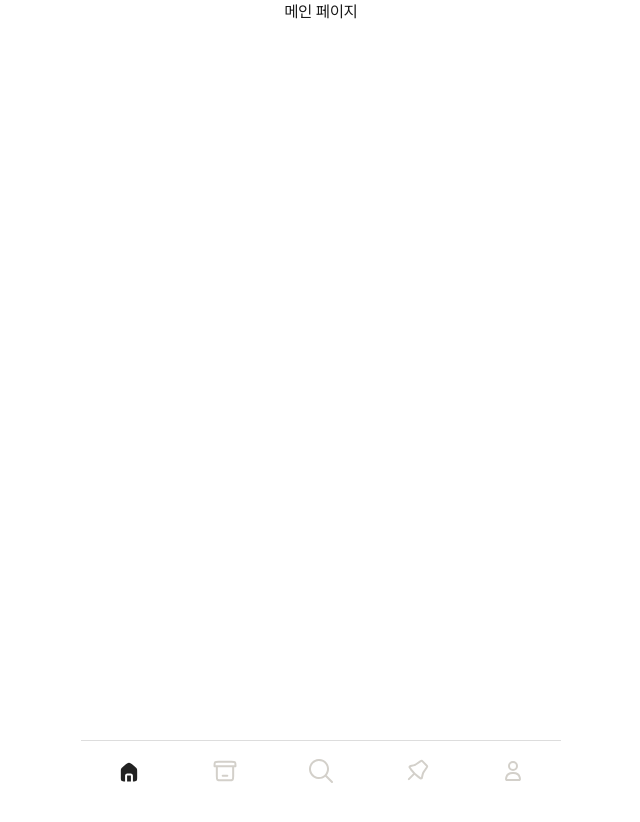
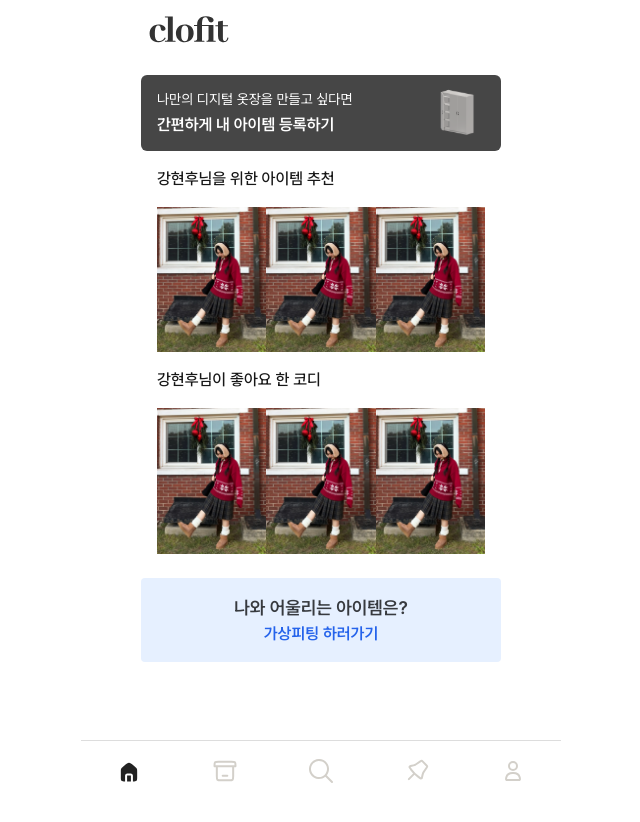
Before and after one commit to jiu6525/clofit, a Next.js app in the folder frontend/: page /home in a window 1280 px wide. Shown: the top 822 px of the page, without its empty margins (319-959 px from the left). Before the commit the page ends 800 px from the top, so only its background shows below. Built offline with nearby package versions, Linux system fonts and the light colour scheme.

Commit message:
피드 페이지 레이아웃

```diff
--- a/frontend/src/app/feed/page.tsx
+++ b/frontend/src/app/feed/page.tsx
@@ -1,3 +1,59 @@
-export default function Feed() {
-  return <div>피드 페이지</div>;
+'use client';
+
+import React, { useState } from 'react';
+import Navbar from '@/components/Navbar'; // Navbar 컴포넌트를 임포트
+import Image from 'next/image';
+
+export default function FeedPage() {
+  const placeholderImage = '/snap1.webp'; // 임시 이미지 경로
+  const [activeTab, setActiveTab] = useState('전체'); // 현재 선택된 탭 상태
+
+  // 탭 변경 함수
+  const handleTabClick = (tab: string) => {
+    setActiveTab(tab);
+  };
+
+  return (
+    <div className='flex flex-col items-center w-full min-h-screen bg-white'>
+      {/* Header */}
+      <header className='w-full py-4 px-6 text-left'>
+        <h1 className='text-2xl font-semibold'>탐색</h1>
+      </header>
+
+      {/* Tabs */}
+      <div className='w-full flex justify-around text-base font-medium my-2'>
+        {['전체', '상품', '코디'].map((tab) => (
+          <span
+            key={tab}
+            onClick={() => handleTabClick(tab)}
+            className={`pb-1 border-b-2 ${
+              activeTab === tab
+                ? 'text-[#373A3F] border-black'
+                : 'text-[#9095A1] border-transparent'
+            } cursor-pointer`}
+          >
+            {tab}
+          </span>
+        ))}
+      </div>
+
+      {/* Image Grid */}
+      <div className='grid grid-cols-2 gap-1 p-2 w-full max-w-[1024px] mx-auto'>
+        {Array.from({ length: 12 }).map((_, index) => (
+          <div key={index} className='w-full aspect-square relative'>
+            <Image
+              src={placeholderImage}
+              alt={`placeholder ${index}`}
+              layout='fill'
+              objectFit='cover'
+              className='w-full h-full'
+            />
+          </div>
+        ))}
+      </div>
+
+      {/* Bottom Navigation */}
+      <Navbar />
+    </div>
+  );
 }
--- a/frontend/src/app/globals.css
+++ b/frontend/src/app/globals.css
@@ -34,9 +34,11 @@ body {
 } */
 
 #app {
-  max-width: 100%; /* 너비를 뷰포트에 맞게 설정 */
+  width: 100%;
+  min-width: 360px;
+  max-width: 480px;
   min-height: 100vh;
-  padding-bottom: var(--navbar-height); /* 네비게이션 바 높이만큼 여백 추가 */
+  padding-bottom: var(--navbar-height);
   box-sizing: border-box;
   background-color: var(--background);
 }
--- a/frontend/src/app/home/page.tsx
+++ b/frontend/src/app/home/page.tsx
@@ -1,3 +1,81 @@
-export default function Main() {
-  return <div>메인 페이지</div>;
+'use client';
+
+import React from 'react';
+import Image from 'next/image';
+import Navbar from '@/components/Navbar'; // 하단 네비게이션 바 컴포넌트 임포트
+
+export default function MainPage() {
+  const placeholderImage = '/snap1.webp'; // 옷 사진 경로
+
+  return (
+    <div className='w-full min-h-screen bg-white flex flex-col items-center'>
+      {/* Header */}
+      <header className='w-full py-4 px-2 text-left'>
+        <Image src='/logo.svg' alt='Clofit Logo' width={80} height={30} />
+      </header>
+
+      {/* Registration Banner */}
+      <div className='w-full max-w-[480px] bg-[#464646] text-white py-2 p-4 flex items-center justify-between rounded-md my-4'>
+        <div>
+          <p className='text-sm'>나만의 디지털 옷장을 만들고 싶다면</p>
+          <p className='text-base font-semibold mt-1'>
+            간편하게 내 아이템 등록하기
+          </p>
+        </div>
+        <div>
+          <Image src='/closet.svg' alt='Closet Icon' width={60} height={60} />
+        </div>
+      </div>
+
+      {/* Recommended Items Section */}
+      <section className='w-full max-w-[480px] px-4'>
+        <h2 className='text-base font-medium mb-4'>
+          강현후님을 위한 아이템 추천
+        </h2>
+        <div className='grid grid-cols-3 gap-0'>
+          {/* 첫 번째 3장의 사진 */}
+          {Array.from({ length: 3 }).map((_, index) => (
+            <div key={index} className='relative w-full aspect-[3/4]'>
+              <Image
+                src={placeholderImage}
+                alt={`추천 아이템 ${index + 1}`}
+                layout='fill'
+                objectFit='cover'
+              />
+              <p className='text-center text-sm mt-2'>무신사 스탠다드</p>
+            </div>
+          ))}
+        </div>
+
+        <h2 className='text-base font-medium my-4'>
+          강현후님이 좋아요 한 코디
+        </h2>
+
+        <div className='grid grid-cols-3 gap-0'>
+          {Array.from({ length: 3 }).map((_, index) => (
+            <div key={index} className='relative w-full aspect-[3/4]'>
+              <Image
+                src={placeholderImage}
+                alt={`좋아요한 코디 ${index + 1}`}
+                layout='fill'
+                objectFit='cover'
+              />
+              <p className='text-center text-sm mt-2'>무신사 스탠다드</p>
+            </div>
+          ))}
+        </div>
+      </section>
+
+      {/* Fitting Recommendation Banner */}
+      <div className='w-full max-w-[480px] bg-[#E6F0FF] text-center p-4 rounded mt-6 mb-16'>
+        <p className='text-lg font-semibold text-[#373A3F]'>
+          나와 어울리는 아이템은?
+        </p>
+        <p className='text-blue-600 font-semibold'>가상피팅 하러가기</p>
+      </div>
+
+      {/* Bottom Navigation */}
+      <Navbar />
+    </div>
+  );
 }
--- a/frontend/src/components/LeftTitleTopbar.tsx
+++ b/frontend/src/components/LeftTitleTopbar.tsx
@@ -7,7 +7,7 @@ interface LeftTitleTopbarProps {
 export default function LeftTitleTopbar({ title }: LeftTitleTopbarProps) {
   return (
     <div className='topbar'>
-      <h1 className='text-xl font-bold'>{title}</h1>
+      <h1 className='text-2xl font-semibold'>{title}</h1>
     </div>
   );
 }
```
Also changed, not shown: frontend/public/closet.svg (added), frontend/public/logo.svg (added), frontend/public/sw.js.
